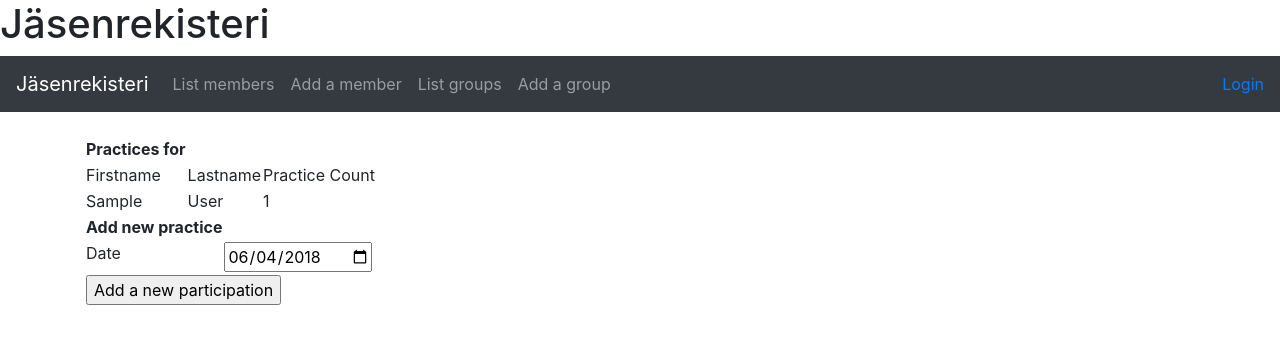
After one commit to tuomasmk/jasenrekisteri, a Flask app: page /members/1 in a window 1280 px wide. The commit adds this page. Shown: the top 344 px of the page. Run offline with Flask 2, Linux system fonts and the light colour scheme; tables that the repository leaves empty hold one stand-in row (values such as "Sample post"); some libraries are stand-ins or nearby versions.

Commit message:
Member details show practice count

```diff
--- a/application/groups/views.py
+++ b/application/groups/views.py
@@ -7,7 +7,7 @@ from application.groups.forms import GroupForm
 @app.route("/groups/", methods=["GET"])
 @login_required
 def groups_index():
-	return render_template("groups/list.html", groups = Group.query.all())
+	return render_template("groups/list.html", groups = Group.find_group_member_count())
 
 @app.route("/groups/new/")
 @login_required
--- a/application/members/forms.py
+++ b/application/members/forms.py
@@ -1,7 +1,11 @@
 from flask_wtf import FlaskForm
 from wtforms import StringField, validators
+from wtforms.fields import DateField, HiddenField, IntegerField
 from application.groups.models import Group
 from wtforms_sqlalchemy.fields import QuerySelectField
+from wtforms.validators import DataRequired
+from wtforms.widgets import HiddenInput
+import datetime
 import wtforms_sqlalchemy.fields as f
 def get_pk_from_identity(obj):
     cls, key = f.identity_key(instance=obj)[:2]
@@ -24,3 +28,10 @@ class MemberGroupForm(FlaskForm):
 
 	class Meta:
 		csrf = False
+
+class MemberPracticeForm(FlaskForm):
+	date = DateField('Date', default=datetime.datetime.now().date())
+	member_id = IntegerField('Id', validators=[DataRequired()])
+
+	class Meta:
+		csrf = False
--- a/application/members/models.py
+++ b/application/members/models.py
@@ -1,18 +1,54 @@
 from application import db
+from application.models import Base
 from application.groups.models import Group
+from application.practice.models import Practice
 
-class Member(db.Model):
-    id = db.Column(db.Integer, primary_key=True)
-    date_created = db.Column(db.DateTime, default=db.func.current_timestamp())
-    date_modified = db.Column(db.DateTime, default=db.func.current_timestamp(),
-        onupdate=db.func.current_timestamp())
+from sqlalchemy.sql import text
+
+class Member(Base):
 
     firstnames = db.Column(db.String(144), nullable=False)
     lastname = db.Column(db.String(144), nullable=False)
 
     group_id = db.Column(db.Integer, db.ForeignKey('groups.id'), nullable=False)
+    practices = db.relationship("Practice", backref='practice', lazy=True)
+#    practices = db.relationship("Practice",
+#        secondary=practice_member_table,
+#        back_populates="Members")
 
     def __init__(self, firstnames, lastname, group_id):
         self.firstnames = firstnames
         self.lastname = lastname
         self.group_id = group_id
+
+    @staticmethod
+    def find_members_with_group():
+        stmt = text("SELECT Member.id, Member.firstnames, "
+            + "Member.lastname, Groups.name FROM Member, Groups "
+            + "WHERE Member.group_id=Groups.id")
+        res = db.engine.execute(stmt)
+
+        response = []
+        for row in res:
+            print(row[0])
+            print(row[1])
+            response.append({"id":row[0], "firstnames":row[1],
+                "lastname":row[2], "groupName":row[3]})
+
+        return response
+
+    @staticmethod
+    def find_member_and_practices(id):
+        stmt = text("SELECT Member.id, Member.firstnames, Member.lastname, "
+            + "COUNT(Practice.id) FROM Member "
+            + "LEFT JOIN Practice ON Member.id = Practice.member_id "
+            + "WHERE Member.id = :id "
+            ).params(id=id)
+        res = db.engine.execute(stmt)
+
+        response = []
+        for row in res:
+            response.append({"id":row[0], "firstnames":row[1],
+                "lastname":row[2], "practiceCount":row[3]})
+
+        return response
--- a/application/members/views.py
+++ b/application/members/views.py
@@ -2,18 +2,22 @@ from application import app, db
 from flask import render_template, request, redirect, url_for
 from flask_login import login_required
 from application.members.models import Member
-from application.members.forms import MemberForm
-from application.members.forms import MemberGroupForm
+from application.members.forms import MemberForm, MemberGroupForm, MemberPracticeForm
+from application.practice.models import Practice
+from datetime import date
 
 @app.route("/members/", methods=["GET"])
 @login_required
 def members_index():
-	return render_template("members/list.html", members = Member.query.all())
+	return render_template("members/list.html",
+		members = Member.query.all(),
+		members_w_group=Member.find_members_with_group())
 
 @app.route("/members/new/")
 @login_required
 def members_form():
-    return render_template("members/new.html", form = MemberForm())
+    return render_template("members/new.html",
+		form = MemberForm())
 
 @app.route("/members/", methods=["POST"])
 @login_required
@@ -23,7 +27,8 @@ def members_create():
 	if not form.validate():
 		return render_template("members/new.html", form = form)
 
-	m = Member(form.firstnames.data, form.lastname.data, form.grouplist.data.getId())
+	m = Member(form.firstnames.data, form.lastname.data,
+		form.grouplist.data.getId())
 
 	db.session().add(m)
 	db.session().commit()
@@ -34,3 +39,28 @@ def members_create():
 def members_group():
 	form = MemberGroupForm()
 	return render_template('members/form.html', form=form)
+
+@app.route("/members/<id>", methods=["GET"])
+def members_practices(id):
+	form = MemberPracticeForm()
+	form.member_id.data = id
+
+	print("\nMember index: ", form.member_id.data)
+	return render_template('members/practices.html',
+		practices = Member.find_member_and_practices(id), form=form)
+
+@app.route("/members/practices", methods=["POST"])
+def member_practices_create():
+	form = MemberPracticeForm(request.form)
+
+	if not form.validate():
+		return render_template("members/practices.html",
+			form=form)
+
+	print("\nPractice member_id: ", form.member_id.data)
+	print("\nDate: ", form.date.data)
+	p = Practice(form.date.data, form.member_id.data)
+
+	db.session().add(p)
+	db.session().commit()
+	return redirect(url_for("members_index"))
--- a/application/templates/groups/list.html
+++ b/application/templates/groups/list.html
@@ -3,11 +3,13 @@
 {% block body %}
   <table>
     <tr>
-      <th>Groups</th>
+      <th>Group</th>
+      <th>Members</th>
     </tr>
     {% for group in groups %}
     <tr>
       <td>{{ group.name }}</td>
+      <td>{{ group.members }}</td>
     </tr>
     {% endfor %}
   </table>
--- a/application/templates/layout.html
+++ b/application/templates/layout.html
@@ -3,10 +3,41 @@
   <head>
     <meta charset="utf-8">
     <title>Jäsenrekisteri</title>
+    <link rel="stylesheet" href="https://maxcdn.bootstrapcdn.com/bootstrap/4.0.0/css/bootstrap.min.css" integrity="sha384-Gn5384xqQ1aoWXA+058RXPxPg6fy4IWvTNh0E263XmFcJlSAwiGgFAW/dAiS6JXm" crossorigin="anonymous">
   </head>
 
   <body>
-  <h1>Jäsenrekisteri</h1>
+    <h1>Jäsenrekisteri</h1>
+    <nav class="navbar navbar-expand-md navbar-dark bg-dark mb-4">
+      <a class="navbar-brand" href="#">Jäsenrekisteri</a>
+      <button class="navbar-toggler" type="button" data-toggle="collapse" data-target="#navbarCollapse" aria-controls="navbarCollapse" aria-expanded="false" aria-label="Toggle navigation">
+              <span class="navbar-toggler-icon"></span>
+      </button>
+      <div class="collapse navbar-collapse" id="navbarCollapse">
+              <ul class="navbar-nav mr-auto">
+                <li class="nav-item">
+                  <a class="nav-link" href="{{ url_for('members_index') }} ">List members</a>
+                </li>
+                <li class="nav-item">
+                  <a class="nav-link" href="{{ url_for('members_form') }} ">Add a member</a>
+                </li>
+                <li class="nav-item">
+                    <a class="nav-link" href="{{ url_for('groups_index') }} ">List groups</a>
+                  </li>
+                  <li class="nav-item">
+                    <a class="nav-link" href="{{ url_for('groups_form') }} ">Add a group</a>
+                  </li>
+              </ul>
+              <div class="form-inline mt-2 mt-md-0">
+          {% if current_user.is_authenticated %}
+          <a href="{{ url_for('auth_logout') }}">Hello {{ current_user.name }} -- Logout</a>
+          {% else %}
+          <a href="{{ url_for('auth_login') }}">Login</a>
+          {% endif %}
+              </div>
+      </div>
+  </nav>
+<!--
   {% if current_user.is_authenticated %}
   <p>
     Kirjautunut nimellä {{ current_user.name }}. <a href="{{ url_for('auth_logout') }}">Kirjaudu ulos</a>
@@ -20,12 +51,19 @@
     <li><a href="{{ url_for('members_form') }}">Add a member</a></li>
     <li><a href="{{ url_for('groups_index') }}">List groups</a></li>
 		<li><a href="{{ url_for('groups_form') }}">Add a group</a></li>
-	</ul>
+  </ul>
+  !-->
 
+  <main role="main" class="container">
     {% block body %}
       <p>
         Content.
       </p>
     {% endblock %}
+  </main>
+
+    <script src="https://code.jquery.com/jquery-3.2.1.slim.min.js" integrity="sha384-KJ3o2DKtIkvYIK3UENzmM7KCkRr/rE9/Qpg6aAZGJwFDMVNA/GpGFF93hXpG5KkN" crossorigin="anonymous"></script>
+    <script src="https://cdnjs.cloudflare.com/ajax/libs/popper.js/1.12.9/umd/popper.min.js" integrity="sha384-ApNbgh9B+Y1QKtv3Rn7W3mgPxhU9K/ScQsAP7hUibX39j7fakFPskvXusvfa0b4Q" crossorigin="anonymous"></script>
+    <script src="https://maxcdn.bootstrapcdn.com/bootstrap/4.0.0/js/bootstrap.min.js" integrity="sha384-JZR6Spejh4U02d8jOt6vLEHfe/JQGiRRSQQxSfFWpi1MquVdAyjUar5+76PVCmYl" crossorigin="anonymous"></script>
   </body>
 </html>
--- /dev/null
+++ b/application/templates/members/practices.html
@@ -0,0 +1,49 @@
+{% extends "layout.html" %}
+
+{% block body %}
+<table>
+    <tr>
+        <th>Practices for</th>
+    </tr>
+        <td>Firstname</td>
+        <td>Lastname</td>
+        <td>Practice Count</td>
+    </tr>
+    {% if practices is defined %}
+    {% for member in practices %}
+    <tr>
+        <td>{{ member.firstnames }}</td>
+        <td>{{ member.lastname }}</td>
+        <td>{{ member.practiceCount }}</td>
+    </tr>
+    {% endfor %}
+    {% endif %}
+</table>
+
+<form method="POST" action="{{ url_for('member_practices_create') }}">
+	<table>
+        <tr>
+            <th>Add new practice</th>
+        </tr>
+		<tr>
+			<td>
+				{{ form.date.label }}
+			</td>
+			<td>
+				{{ form.date }}
+			</td>
+			<td>
+				<ul>
+					{% for error in form.date.errors %}
+					<li>{{ error }}</li>
+					{%endfor%}
+				</ul>
+			</td>
+		</tr>
+		<tr>
+			<td colspan="3">
+				<input type="submit" value="Add a new participation"/>
+			</td>
+		</tr>
+</form>
+{% endblock %}
```
Also changed, not shown: application/auth/models.py (+2 -6 lines), application/groups/models.py (+18 -6 lines), application/models.py (added, +10 -0 lines), application/practice/models.py (added, +33 -0 lines), application/templates/members/list.html (+6 -2 lines).
